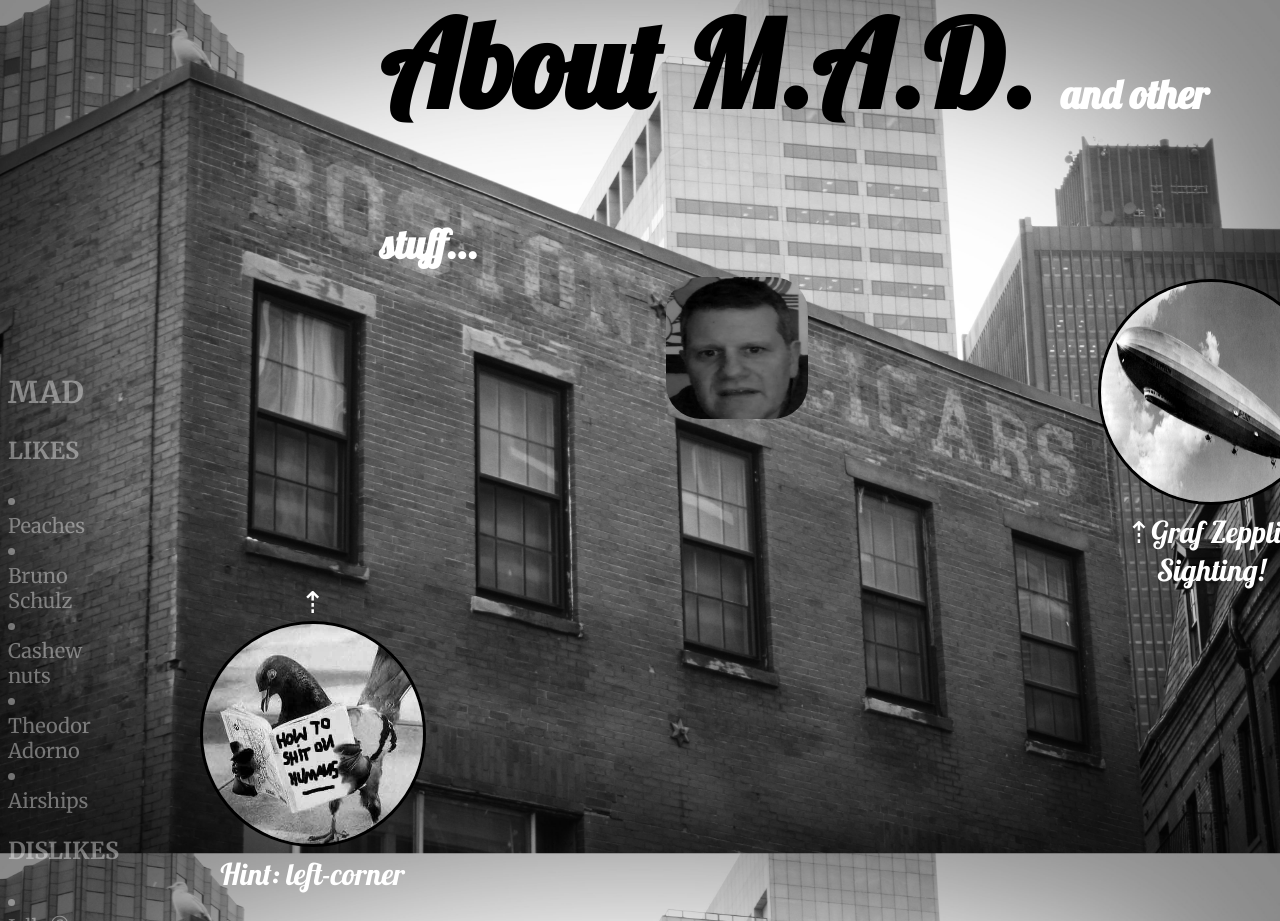
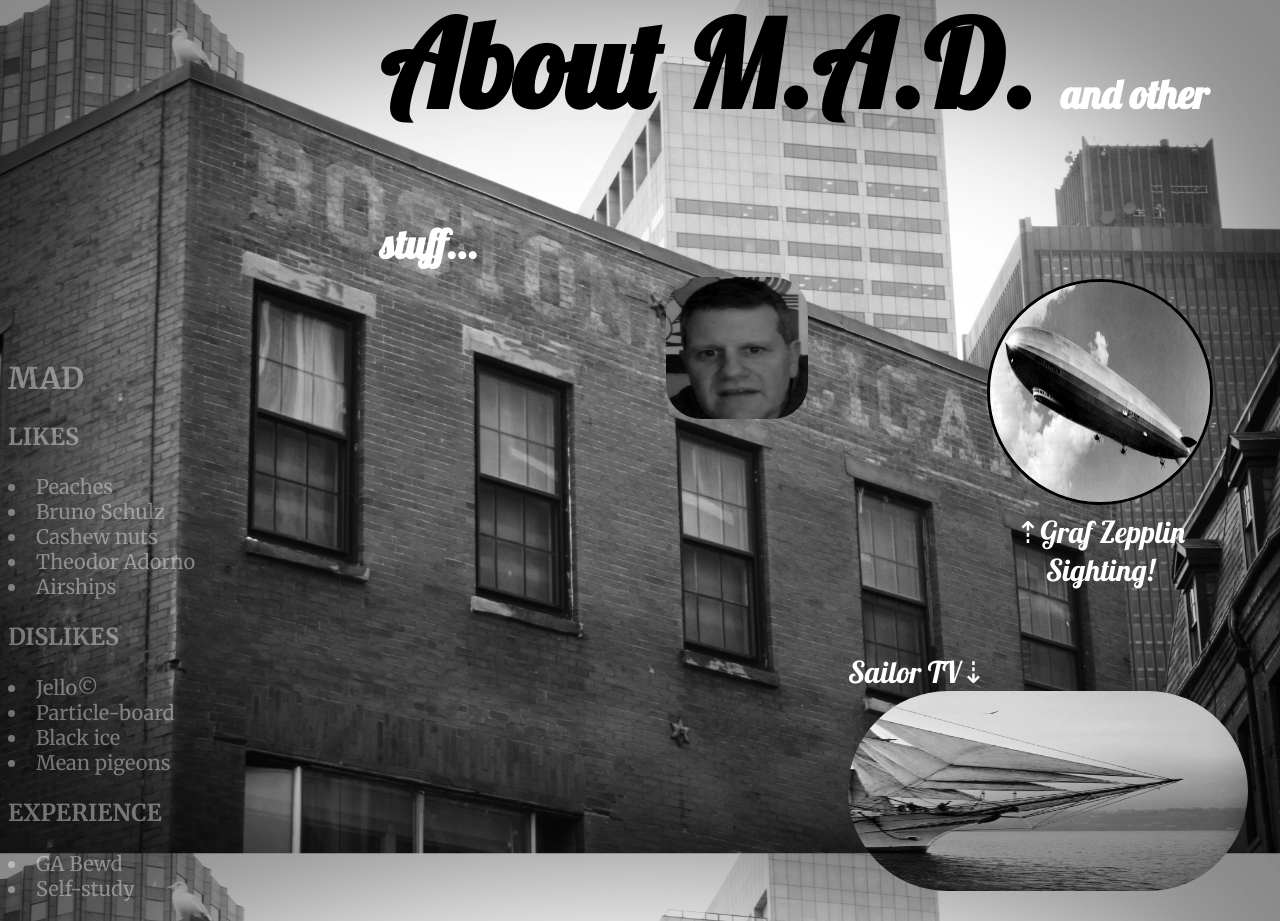
Before and after one commit to mdror/about-mad, a plain HTML site: page index.html in a window 1280 px wide. Shown: the top 921 px of the page. Drawn offline with Linux system fonts and the light colour scheme.

Commit message:
revise margins html

```diff
--- a/style.css
+++ b/style.css
@@ -44,7 +44,7 @@ body{
   font-size: 30px;
   color: rgba(255, 255, 255, 1);
   text-align: center;
-  margin: -286px -164px 62px 978px;
+  margin: -286px -164px 62px 756px;
 }
 
 .graf{
@@ -57,7 +57,7 @@ body{
 
 
 .third{
-  margin: -68px 655px -134px 0px;
+  margin: 354px 655px -134px 0px;
   font-size: 30px;
   color: white;
   text-align: center;
@@ -76,7 +76,7 @@ body{
 
 
 .forth{
-  margin: -550px 1200px 0px 0px;
+  margin: -924px 0px 0px 0px;
 }
 
 
@@ -89,15 +89,16 @@ body{
 }
 
 .fifth{
-  margin: -363px 1203px 0px 844px;
+  margin: -359px 0px 0px 800px;
   font-size: 30px;
   border-radius: 100;
 }
 
 p{
   text-align: center;
+  line-height: 1.5;
+}
 
-}
 
 a{
     color: rgba(255, 255, 255, 0.4);
```
